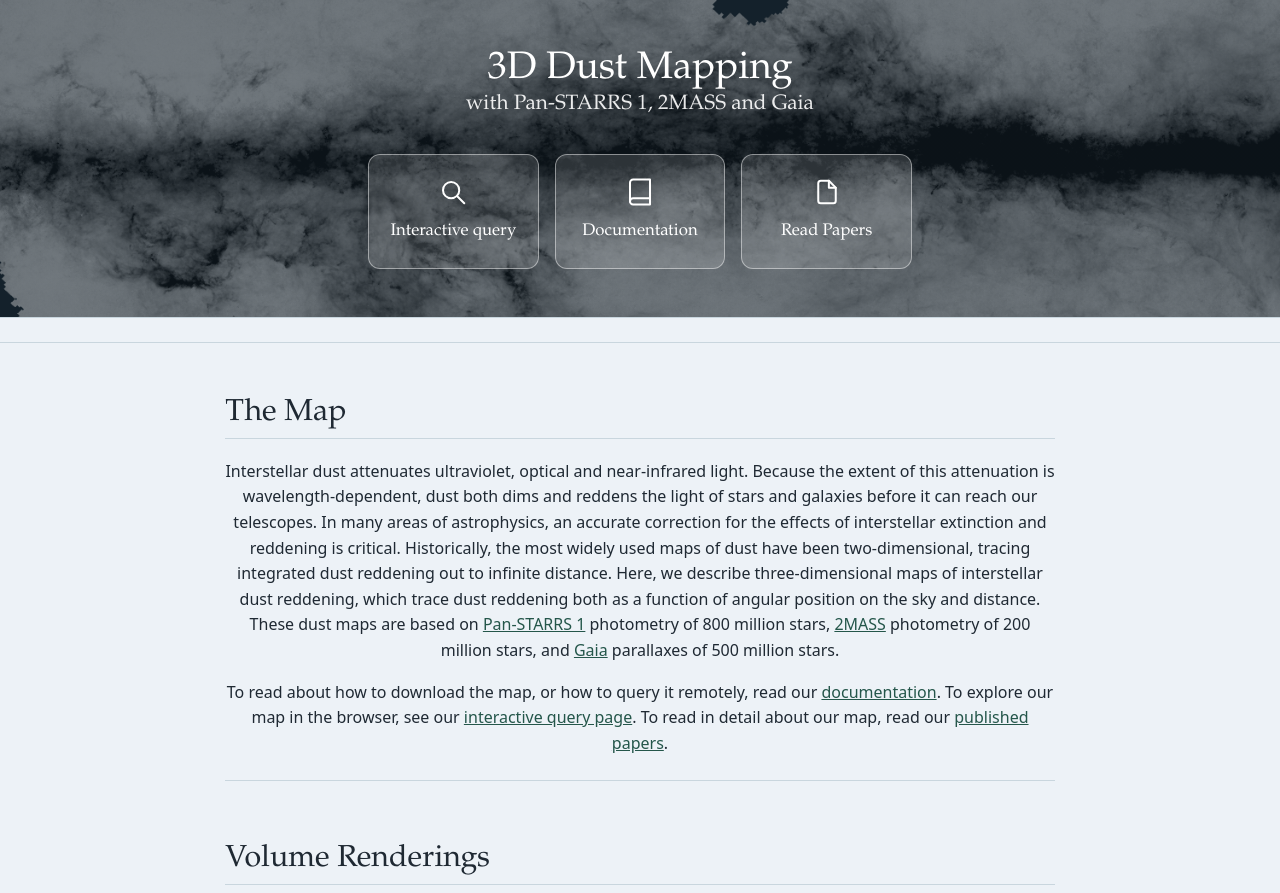
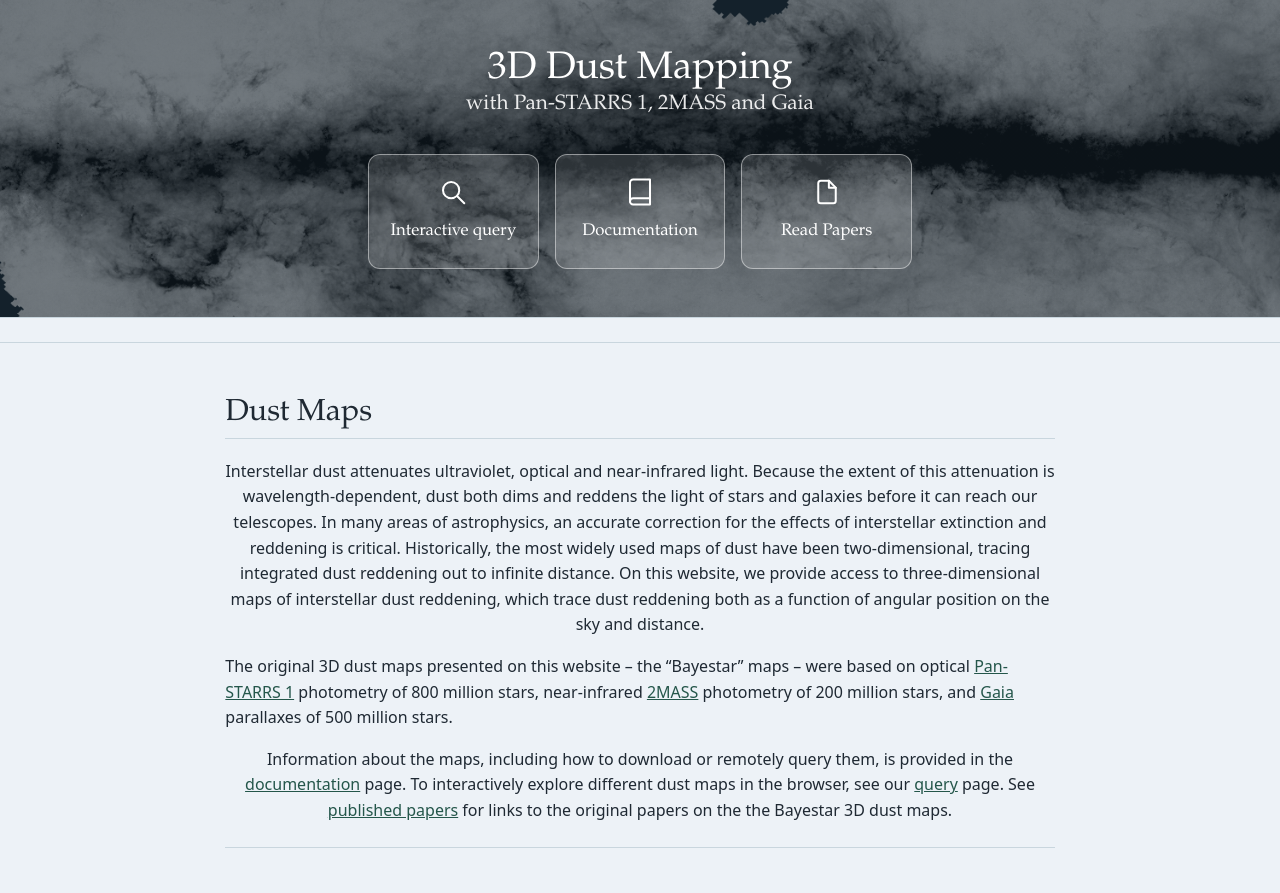
Before and after one commit to gregreen/map3d, a Flask app: page / in a window 1280 px wide. Shown: the part 59-952 px from the top of the page. Run offline with Flask 3, Linux system fonts and the light colour scheme; parts of the project's set-up code (start-up, migrations or seed data) failed here and were passed over; some libraries are stand-ins or nearby versions.

Commit message:
Update expo page text and Bayestar19 map description.

```diff
--- a/map3d/maps.py
+++ b/map3d/maps.py
@@ -410,7 +410,7 @@ def build_registry(config) -> MapRegistry:
         MapSpec(
             name="bayestar2019",
             description=(
-                "Bayestar 2019: A 3D dust map based on Pan-STARRS 1, 2MASS, WISE and "
+                "Bayestar 2019: A 3D dust map based on Pan-STARRS 1, 2MASS and "
                 "Gaia DR2."
             ),
             citation="Green et al. (2019)",
--- a/map3d/templates/expo.html
+++ b/map3d/templates/expo.html
@@ -40,12 +40,13 @@
   <div class="row">
     <div class="col-12 col-sm-12 col-md-10 offset-md-1 col-lg-8 offset-lg-2">
       <div class="page-header">
-        <h1>The Map</h1>
+        <h1>Dust Maps</h1>
       </div>
 
-      <p class="h-center">Interstellar dust attenuates ultraviolet, optical and near-infrared light. Because the extent of this attenuation is wavelength-dependent, dust both dims and reddens the light of stars and galaxies before it can reach our telescopes. In many areas of astrophysics, an accurate correction for the effects of interstellar extinction and reddening is critical. Historically, the most widely used maps of dust have been two-dimensional, tracing integrated dust reddening out to infinite distance. Here, we describe three-dimensional maps of interstellar dust reddening, which trace dust reddening both as a function of angular position on the sky and distance. These dust maps are based on <a href="https://pan-starrs.ifa.hawaii.edu/public/">Pan-STARRS 1</a> photometry of 800 million stars, <a href="https://www.ipac.caltech.edu/2mass/">2MASS</a> photometry of 200 million stars, and <a href="https://sci.esa.int/web/gaia">Gaia</a> parallaxes of 500 million stars.</p>
+      <p class="h-center">Interstellar dust attenuates ultraviolet, optical and near-infrared light. Because the extent of this attenuation is wavelength-dependent, dust both dims and reddens the light of stars and galaxies before it can reach our telescopes. In many areas of astrophysics, an accurate correction for the effects of interstellar extinction and reddening is critical. Historically, the most widely used maps of dust have been two-dimensional, tracing integrated dust reddening out to infinite distance. On this website, we provide access to three-dimensional maps of interstellar dust reddening, which trace dust reddening both as a function of angular position on the sky and distance.</p>
+      <p>The original 3D dust maps presented on this website &ndash; the &ldquo;Bayestar&rdquo; maps &ndash; were based on optical <a href="https://pan-starrs.ifa.hawaii.edu/public/">Pan-STARRS 1</a> photometry of 800 million stars, near-infrared <a href="https://www.ipac.caltech.edu/2mass/">2MASS</a> photometry of 200 million stars, and <a href="https://sci.esa.int/web/gaia">Gaia</a> parallaxes of 500 million stars.</p>
 
-      <p class="h-center">To read about how to download the map, or how to query it remotely, read our <a href="/usage">documentation</a>. To explore our map in the browser, see our <a href="/query">interactive query page</a>. To read in detail about our map, read our <a href="/papers">published papers</a>.</p>
+      <p class="h-center">Information about the maps, including how to download or remotely query them, is provided in the <a href="/usage">documentation</a> page. To interactively explore different dust maps in the browser, see our <a href="/query">query</a> page. See <a href="/papers">published papers</a> for links to the original papers on the the Bayestar 3D dust maps.</p>
 
       <div class="bottom-line"></div>
     </div>
@@ -57,7 +58,7 @@
         <h1>Volume Renderings</h1>
       </div>
 
-      <p class="h-center">Below, we show volume renderings of starlight attenuated by dust in the latest version of our map, moving a virtual camera through the Galaxy on different trajectories.</p>
+      <p class="h-center">Below, we show volume renderings of starlight attenuated by dust in the Bayestar2019 map, moving a virtual camera through the Galaxy on different trajectories.</p>
       <div class="bottom-line"></div>
     </div>
 
@@ -127,7 +128,7 @@
       <div class="page-header">
         <h1>Volume Renderings of Previous Versions</h1>
       </div>
-      <p class="h-center">Below are some volume renderings of dust opacity in Bayestar15, the original version of our 3D dust map.</p>
+      <p class="h-center">Below are some volume renderings of dust opacity in Bayestar2015, the original version of our 3D dust map.</p>
       <div class="bottom-line"></div>
     </div>
 
```
